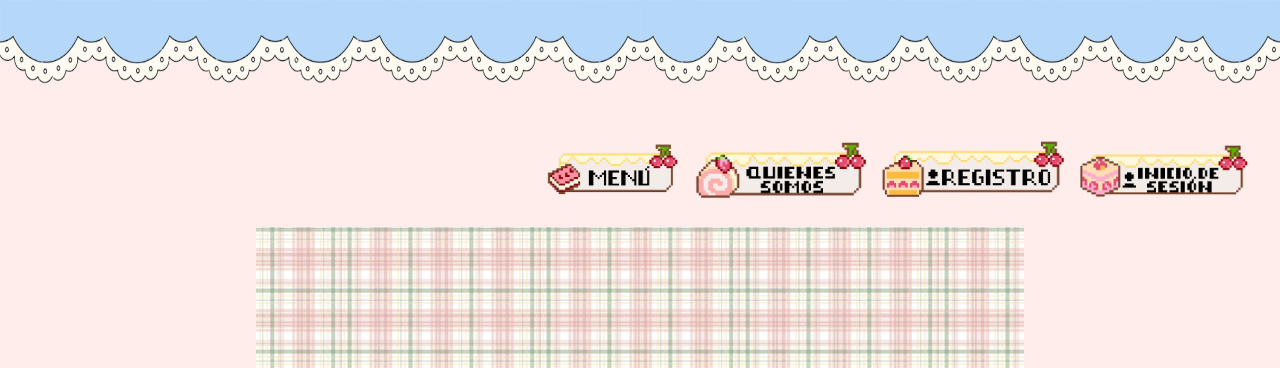
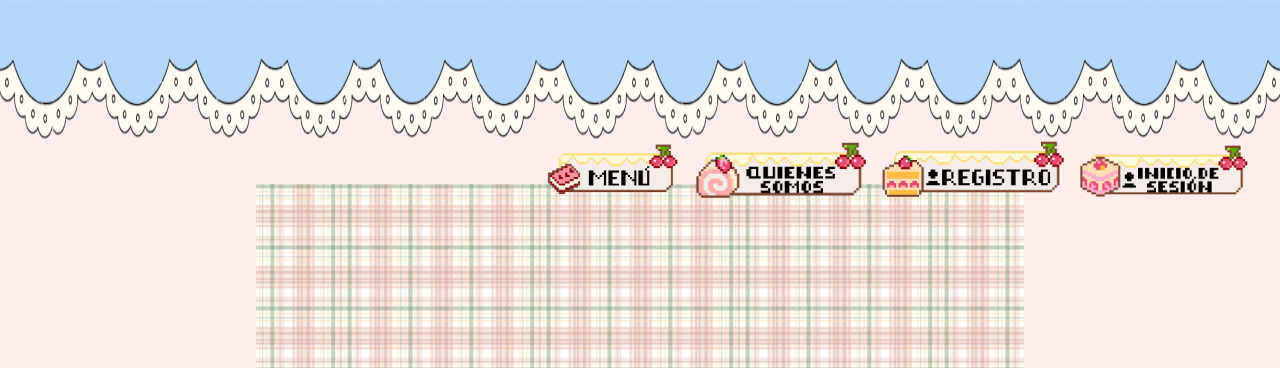
Before and after one commit to nareo18/Caramelo-de-Chocolate, a plain HTML site: page index.html in a window 1280 px wide. Shown: the top 368 px of the page. Drawn offline with Linux system fonts and the light colour scheme.

Commit message:
auto-commit

```diff
--- a/index.html
+++ b/index.html
@@ -3,24 +3,32 @@
 <head>
   <meta charset="UTF-8">
   <meta name="viewport" content="width=device-width, initial-scale=1.0">
-  <title>Caramelo de Chocolate</title>
+  <title>Sitio con Botones Enlazados</title>
   <link rel="stylesheet" href="styles.css">
 </head>
 <body>
   <section id="fondo1">
-    <!-- Barra mosaico ya está definida en CSS -->
-
     <!-- Contenedor de botones -->
     <div class="botones-superior">
+      <!-- Botón sin enlace -->
       <img src="boton_de_menu.png" alt="Menú" class="boton">
-      <img src="boton_de_somos.png" alt="Somos" class="boton">
-      <img src="boton_de_registro.png" alt="Registro" class="boton">
-      <img src="boton_de_sesion.png" alt="Sesión" class="boton">
+
+      <!-- Botones con enlaces -->
+      <a href="https://tusitio.com/somos" target="_blank">
+        <img src="boton_de_somos.png" alt="Somos" class="boton">
+      </a>
+
+      <a href="https://tusitio.com/registro" target="_blank">
+        <img src="boton_de_registro.png" alt="Registro" class="boton">
+      </a>
+
+      <a href="https://tusitio.com/sesion" target="_blank">
+        <img src="boton_de_sesion.png" alt="Sesión" class="boton">
+      </a>
     </div>
 
-    <!-- Imagen central (fondo_centro) -->
+    <!-- Imagen central -->
     <div class="imagen-centro"></div>
-
     <h1>Primera imagen</h1>
   </section>
 
--- a/styles.css
+++ b/styles.css
@@ -6,7 +6,7 @@ html, body {
   scroll-behavior: smooth;
 }
 
-/* --- ESTILO DE SECCIONES --- */
+/* --- SECCIONES TIPO DIAPOSITIVA --- */
 section {
   width: 100%;
   height: 100vh;
@@ -23,30 +23,31 @@ section {
 #fondo1 { background-image: url('fondo1.png'); }
 #fondo2 { background-image: url('fondo2.png'); }
 
-/* --- MOSAICO SUPERIOR CON 2 REPETICIONES --- */
+/* --- MOSAICO SUPERIOR (2 REPETICIONES) --- */
 #fondo1::before {
   content: "";
   position: absolute;
   top: 0;
   left: 0;
   width: 100%;
-  height: 84px;
+  height: 140px;
   background-image: url('barra.png');
   background-repeat: repeat-x;
   background-size: 50% 100%;
   z-index: 2;
 }
-/* --- IMAGEN CENTRAL RECTANGULAR SIN DEFORMAR --- */
+
+/* --- IMAGEN CENTRAL RECTANGULAR --- */
 .imagen-centro {
   position: absolute;
   top: 50%;
   left: 50%;
-  transform: translate(-50%, -40%);
-  width: 60%;             /* tamaño relativo (ajustable) */
-  aspect-ratio: 16 / 9;   /* mantiene forma rectangular */
+  transform: translate(-50%, -50%);
+  width: 60%;
+  aspect-ratio: 16 / 9;
   background-image: url('fondo_centro.png');
-  background-repeat: repeat;      /* crea mosaico si la imagen no cubre todo */
-  background-size: contain;       /* mantiene proporciones sin deformar */
+  background-repeat: repeat;
+  background-size: contain;
   background-position: center;
   z-index: 2;
 }
@@ -57,19 +58,20 @@ section {
   top: 140px; /* justo debajo de la barra */
   right: 30px;
   display: flex;
-  gap: 10px; /* espacio entre botones */
+  gap: 10px;
   z-index: 3;
 }
 
 .boton {
-  height: 60px;        /* ajusta al tamaño real de tus imágenes */
+  height: 60px;
   width: auto;
-  cursor: pointer;     /* cambia el cursor al pasar por encima */
-  user-select: none;   /* evita selección accidental */
+  cursor: pointer;
+  user-select: none;
   transition: transform 0.15s ease-in-out;
+  display: block;
 }
 
-/* Pequeño efecto al pasar el mouse (opcional) */
+/* Efecto leve al pasar el mouse (opcional) */
 .boton:hover {
   transform: scale(1.05);
 }
```
Also changed, not shown: registro.html (added), somos.html (renamed from login.html).
